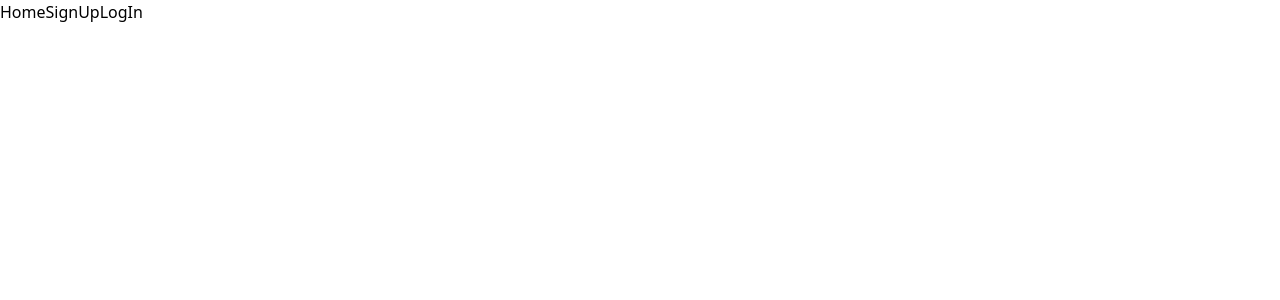
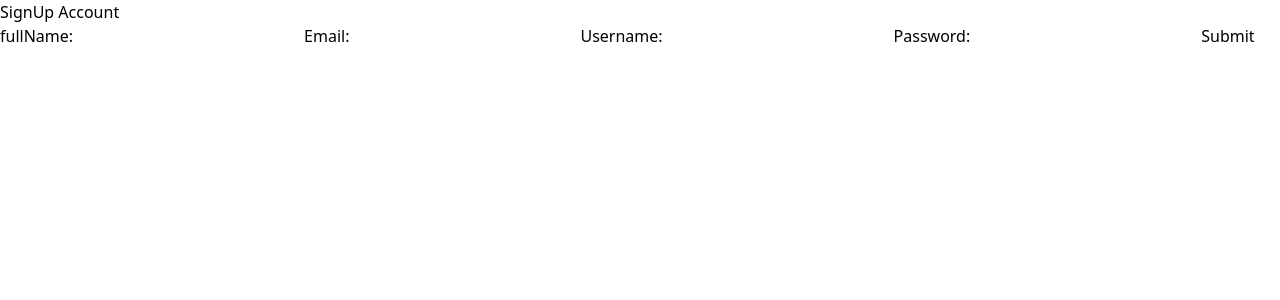
Before and after one commit to STRANJaR/E2E_Todo_App, a React (Vite) app in the folder frontend/: page / in a window 1280 px wide. Shown: the top 300 px of the page. Built offline with nearby package versions, Linux system fonts and the light colour scheme.

Commit message:
Handling POST req. axios

```diff
--- a/frontend/src/App.jsx
+++ b/frontend/src/App.jsx
@@ -1,25 +1,8 @@
+import './App.css'
 
-import { useEffect } from 'react'
-import './App.css'
-import axios from "axios"
-import Signup from './components/Signup'
 
 function App() {
 
-  useEffect(()=>{
-    axios.get("http://localhost:8000/health")
-    .then((response)=>{
-      console.log(response);
-    })
-    .catch((err)=>{
-      console.log("ERROR: ", err);
-    })
-  })
-
-  return (
-    <Signup/>
-
-  )
 }
 
 export default App
--- a/frontend/src/components/Home.jsx
+++ b/frontend/src/components/Home.jsx
@@ -1,26 +1,90 @@
 import { Link } from "react-router-dom"
+import axios from "axios";
+import { useState } from "react";
 
 function Home() {
+//   return (
+//     <div className="h-32 w-full ">
+//         <div className=" bg-slate-700 mx-80 rounded-full ">
+//             <ul className="flex justify-center ">
+//                 <Link
+//                 to="/"
+//                 className="px-5 py-2 m-3 bg-violet-500  rounded-full  cursor-pointer">
+//                     Home</Link>
+
+//                 <Link
+//                 to="api/v1/user/register"
+//                 className="px-5 py-2 m-3 bg-violet-500   rounded-full cursor-pointer">
+//                     SignUp</Link>
+
+//                 <Link
+//                 to="api/v1/user/login"
+//                 className="px-5 py-2 m-3 bg-violet-500  rounded-full cursor-pointer">
+//                     LogIn</Link>
+//             </ul>
+//         </div>
+//     </div>
+//   )
+// }
+
+const [data, setData] = useState({
+    fullName: "",
+    email: "",
+    username: "",
+    password: "",
+  });
+
+  const handleChange = (e) =>{
+    const value = e.target.value;
+   setData({
+    ...data,
+    [e.target.name] : value
+   }
+   )
+  };
+
+  const handleSubmit = (e) =>{
+    e.preventDefault();
+    const userData = {
+      fullName: data.fullName,
+      email: data.email,
+      username: data.username,
+      password: data.password
+    };
+    axios.post("http://localhost:8000/api/v1/user/register", userData)
+    .then((response)=>{
+      console.log(response);
+    })
+    .catch((err)=>{
+        console.log("ERROR: ", err)
+    })
+  }
   return (
-    <div className="h-32 w-full ">
-        <div className=" bg-slate-700 mx-80 rounded-full ">
-            <ul className="flex justify-center ">
-                <Link
-                to="/"
-                className="px-5 py-2 m-3 bg-violet-500  rounded-full  cursor-pointer">
-                    Home</Link>
+    <div>
+    <h1>SignUp Account</h1>
+    <form onSubmit={handleSubmit}>
+        <label htmlFor="name">
+            fullName:
+        <input type="text" name="name" id="name" value={data.fullName} onChange={handleChange} />
+        </label>
 
-                <Link
-                to="api/v1/user/register"
-                className="px-5 py-2 m-3 bg-violet-500   rounded-full cursor-pointer">
-                    SignUp</Link>
+        <label htmlFor="email">
+            Email:
+        <input type="email" name="email" id="email" value={data.email} onChange={handleChange} />
+        </label>
 
-                <Link
-                to="api/v1/user/login"
-                className="px-5 py-2 m-3 bg-violet-500  rounded-full cursor-pointer">
-                    LogIn</Link>
-            </ul>
-        </div>
+        <label htmlFor="username">
+            Username:
+        <input type="text" name="username" id="username" value={data.username} onChange={handleChange} />
+        </label>
+
+        <label htmlFor="password">
+            Password:
+        <input type="password" name="password" id="password" value={data.password} onChange={handleChange} />
+        </label>
+
+        <button type="submit">Submit</button>
+    </form>
     </div>
   )
 }
--- a/frontend/src/components/Signup.jsx
+++ b/frontend/src/components/Signup.jsx
@@ -1,8 +1,58 @@
-import React from 'react'
+import { useState } from "react"
+import axios from "axios"
+
 
 function Signup() {
+
+  const [data, setData] = useState({
+    fullName: "",
+    email: "",
+    username: "",
+    password: "",
+  });
+
+  const handleChange = (e) =>{
+    const value = e.target.value;
+    setData({
+      ...data,
+    [e.target.name]: value
+    });
+  };
+
+  const handleSubmit = (e) =>{
+    e.preventDefault();
+    const userData = {
+      fullName: data.fullName,
+      email: data.email,
+      username: data.username,
+      password: data.password
+    };
+    axios.post("http://localhost:8000/api/v1/user/registerhttp://localhost:8000/api/v1/user/register", userData)
+    .then((response)=>{
+      console.log(response.status, response.data.token);
+    })
+  }
   return (
-    <div className='text-white'>Signup</div>
+    <div>
+      <h1>SignUp Account</h1>
+      <form onSubmit={handleSubmit}>
+        <label htmlFor="name">
+          <input type="text" value={data.fullName} onChange={handleChange} />
+        </label>
+
+        <label htmlFor="email">
+          Email: <input type="email" value={data.email} onChange={handleChange} />
+        </label>
+
+        <label htmlFor="username">
+          <input type="text" value={data.username} onChange={handleChange} />
+        </label>
+
+        <label htmlFor="password">
+          <input type="password" value={data.password} onChange={handleChange} />
+        </label>
+      </form>
+    </div>
   )
 }
 
--- a/frontend/src/main.jsx
+++ b/frontend/src/main.jsx
@@ -12,6 +12,10 @@ const router = createBrowserRouter([
     path: '/',
     element: <Home/>,
     children: [
+      {
+        path: "api/v1/health",
+        element: <Home/>
+      },
       {
         path: "/api/v1/user/register",
         element: <Signup/>
```
